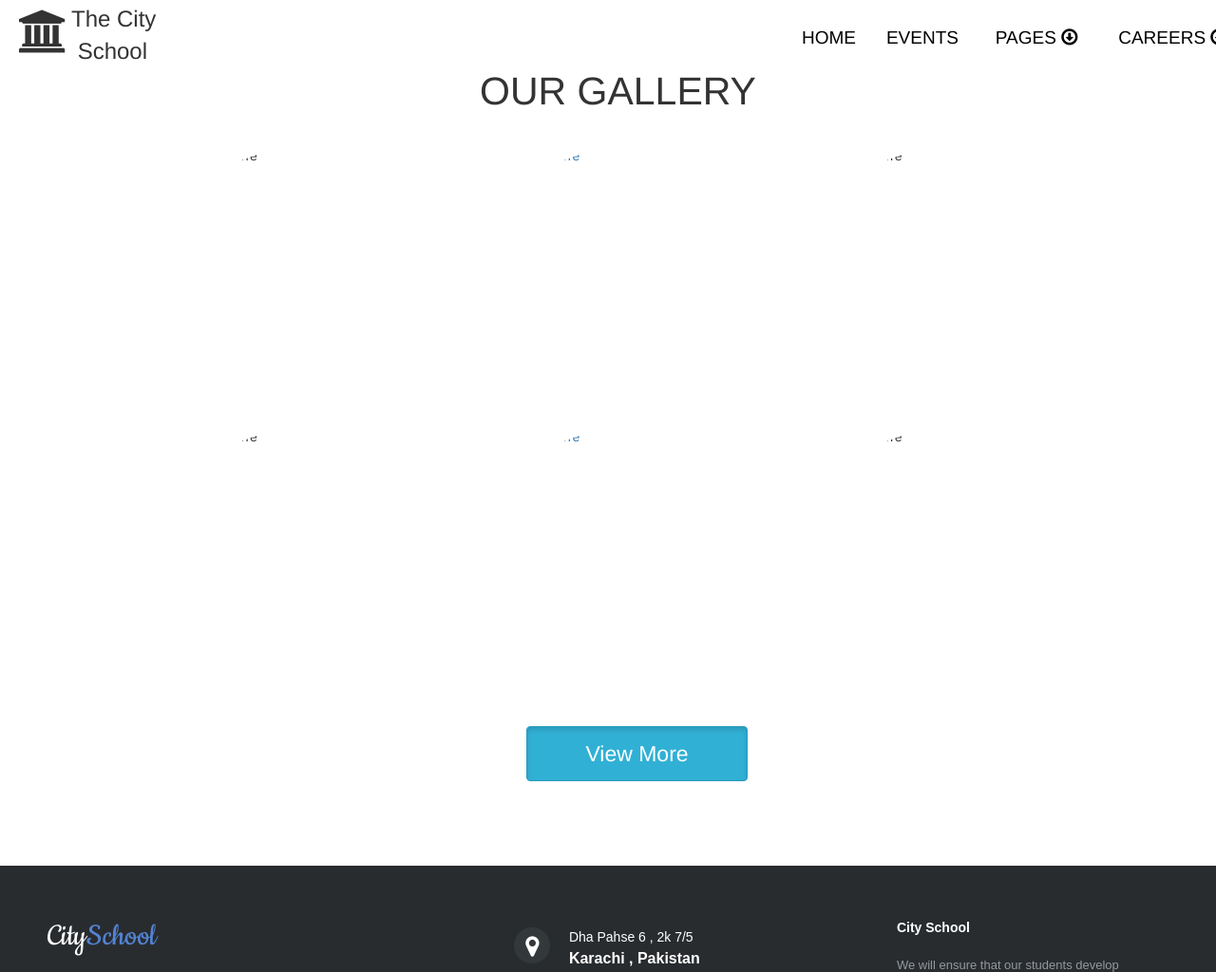
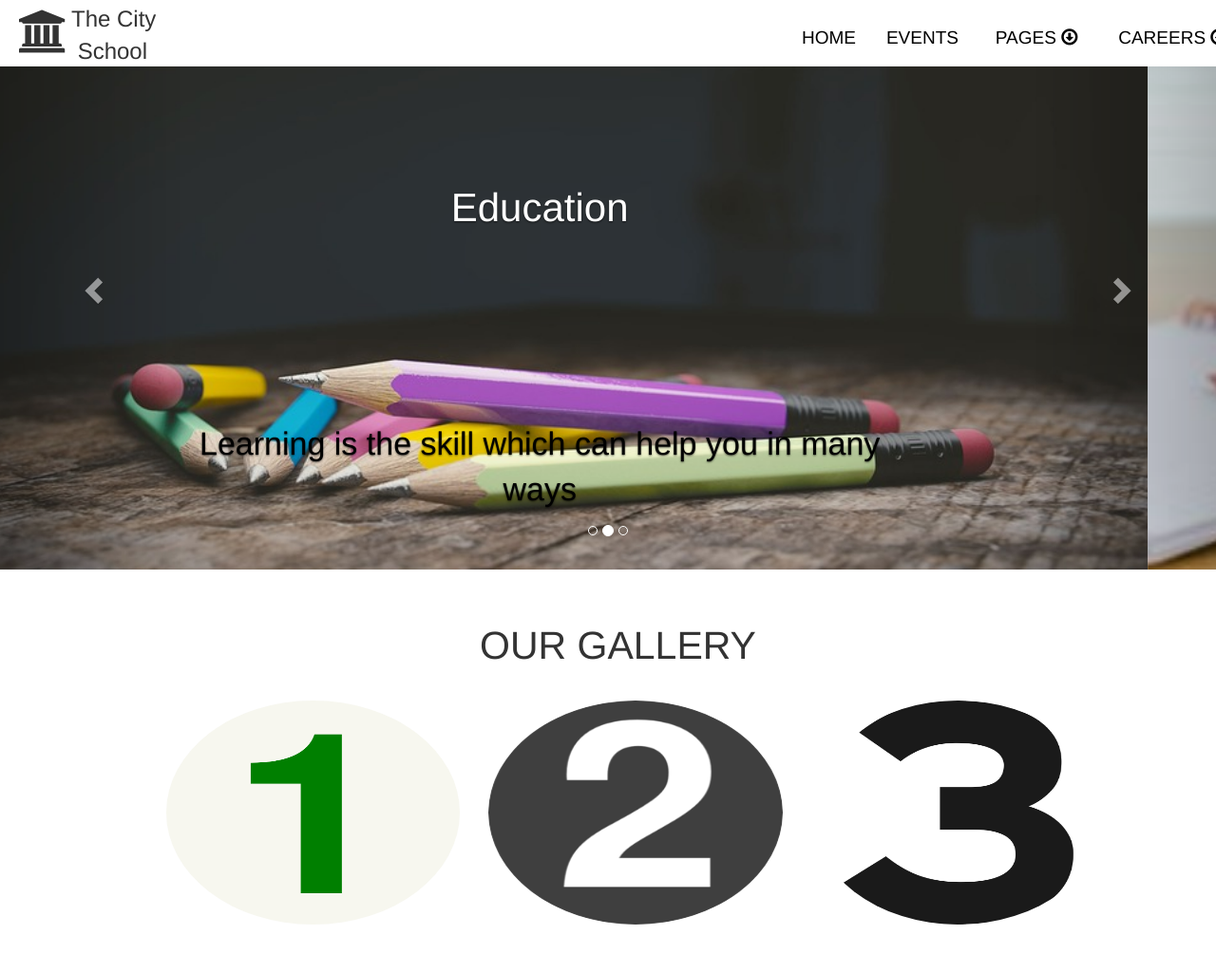
Before and after one commit to AliShaheer/website, a plain HTML site: page index.html in a window 1280 px wide. Shown: the top 1024 px of the page at 95% size. Drawn offline with nearby package versions, Linux system fonts and the light colour scheme; files that its build step writes are made by us from their sources; a script that the page names is missing.

Commit message:
Update index.html
remove folder extensions

```diff
--- a/index.html
+++ b/index.html
@@ -10,7 +10,7 @@
     <script src="https://maxcdn.bootstrapcdn.com/bootstrap/3.3.7/js/bootstrap.min.js"></script>
     <link rel="stylesheet" href="https://cdnjs.cloudflare.com/ajax/libs/font-awesome/4.7.0/css/font-awesome.min.css">
     <link rel="stylesheet" href="https://maxcdn.bootstrapcdn.com/bootstrap/3.3.7/css/bootstrap.min.css">
-    <link rel="stylesheet" href="css/style.css">
+    <link rel="stylesheet" href="style.css">
     <script src="https://ajax.googleapis.com/ajax/libs/jquery/3.2.1/jquery.min.js"></script>
     <script src="https://maxcdn.bootstrapcdn.com/bootstrap/3.3.7/js/bootstrap.min.js"></script>
 
@@ -22,7 +22,7 @@
     </script>
     <script src="/yourJavascriptFolder/hideMaxListItem.js"></script>
 
-    <link rel="stylesheet" href="css/footer-distributed-with-address-and-phones.css">
+    <link rel="stylesheet" href="footer-distributed-with-address-and-phones.css">
 
     <link rel="stylesheet" href="http://maxcdn.bootstrapcdn.com/font-awesome/4.2.0/css/font-awesome.min.css">
 
@@ -125,7 +125,7 @@
                   <div class="carousel-inner">
 
                     <div class="item active">
-                      <img src="images/creativity.jpg" alt="Los Angeles" style="width:100%;">
+                      <img src="creativity.jpg" alt="Los Angeles" style="width:100%;">
                       <div class="carousel-caption">
                         <h3 style=" color:white;     font-size: 42px;">Education</h3>
                         <p style="margin-top: 201px; color:black;
@@ -134,7 +134,7 @@
                     </div>
 
                     <div class="item">
-                      <img src="images/teacher.jpg" alt="Chicago" style="width:100%;">
+                      <img src="teacher.jpg" alt="Chicago" style="width:100%;">
                       <div class="carousel-caption">
                         <h3 style=" color:white;    font-size: 42px;">Learning</h3>
                         <p style="margin-top: 201px; color:black;
@@ -143,7 +143,7 @@
                     </div>
 
                     <div class="item">
-                      <img src="images/creativity.jpg" alt="New York" style="width:100%;">
+                      <img src="creativity.jpg" alt="New York" style="width:100%;">
                       <div class="carousel-caption">
                         <h3 style=" color:white;    font-size: 42px;" >Knowledge</h3>
                         <p style="margin-top: 201px; color:black;
@@ -171,10 +171,10 @@
              margin-left: 130px;
              width: 1078px;">
                 <div id="mydiv" class="container-fluid" >
-                <img src="numbers/1.png" class="img-circle col-sm-4" alt="Cinque Terre" width="304" height="236">
+                <img src="1.png" class="img-circle col-sm-4" alt="Cinque Terre" width="304" height="236">
 
-              <a href="#">  <img src="numbers/2.png" class="img-circle col-sm-4" alt="Cinque Terre" width="304" height="236" style="margin-left:0px"> </a>
-                  <img src="numbers/3.png" class="img-circle col-sm-4" alt="Cinque Terre" width="304" height="236" style="margin-left:0px">
+              <a href="#">  <img src="2.png" class="img-circle col-sm-4" alt="Cinque Terre" width="304" height="236" style="margin-left:0px"> </a>
+                  <img src="3.png" class="img-circle col-sm-4" alt="Cinque Terre" width="304" height="236" style="margin-left:0px">
 
               </div>
 
@@ -183,29 +183,29 @@
               <div id="opt1" class="container-fluid">
                   <br/>
                   <br/><br/>
-              <img src="numbers/4.png" class="img-circle col-sm-4" alt="Cinque Terre" width="304" height="236">
+              <img src="4.png" class="img-circle col-sm-4" alt="Cinque Terre" width="304" height="236">
 
-                <a href="#">  <img src="numbers/5.png" class="img-circle col-sm-4" alt="Cinque Terre" width="304" height="236" style="margin-left:0px"> </a>
-                    <img src="numbers/6.png" class="img-circle col-sm-4" alt="Cinque Terre" width="304" height="236" style="margin-left:0px">
+                <a href="#">  <img src="5.png" class="img-circle col-sm-4" alt="Cinque Terre" width="304" height="236" style="margin-left:0px"> </a>
+                    <img src="6.png" class="img-circle col-sm-4" alt="Cinque Terre" width="304" height="236" style="margin-left:0px">
 
                 </div>
 
 
               <!-- -->
               <div id="1" class="container-fluid" >
-                  <img src="numbers/7.png" class="img-circle col-sm-4" alt="Cinque Terre" width="304" height="236">
+                  <img src="7.png" class="img-circle col-sm-4" alt="Cinque Terre" width="304" height="236">
 
-                <a href="#">  <img src="numbers/8.png" class="img-circle col-sm-4" alt="Cinque Terre" width="304" height="236" style="margin-left:0px"> </a>
-                    <img src="numbers/9.png" class="img-circle col-sm-4" alt="Cinque Terre" width="304" height="236" style="margin-left:0px">
+                <a href="#">  <img src="8.png" class="img-circle col-sm-4" alt="Cinque Terre" width="304" height="236" style="margin-left:0px"> </a>
+                    <img src="9.png" class="img-circle col-sm-4" alt="Cinque Terre" width="304" height="236" style="margin-left:0px">
 
                 </div>
                 <div id="2"  class="container-fluid">
                   <br/>
                   <br/><br/>
-                    <img src="numbers/10.jpeg" class="img-circle col-sm-4" alt="Cinque Terre" width="304" height="236">
+                    <img src="10.jpeg" class="img-circle col-sm-4" alt="Cinque Terre" width="304" height="236">
 
-                  <a href="#">  <img src="numbers/11.png" class="img-circle col-sm-4" alt="Cinque Terre" width="304" height="236" style="margin-left:0px"> </a>
-                      <img src="numbers/12.png" class="img-circle col-sm-4" alt="Cinque Terre" width="304" height="236" style="margin-left:0px">
+                  <a href="#">  <img src="11.png" class="img-circle col-sm-4" alt="Cinque Terre" width="304" height="236" style="margin-left:0px"> </a>
+                      <img src="12.png" class="img-circle col-sm-4" alt="Cinque Terre" width="304" height="236" style="margin-left:0px">
 
                   </div>
                   <div class="container">
```
